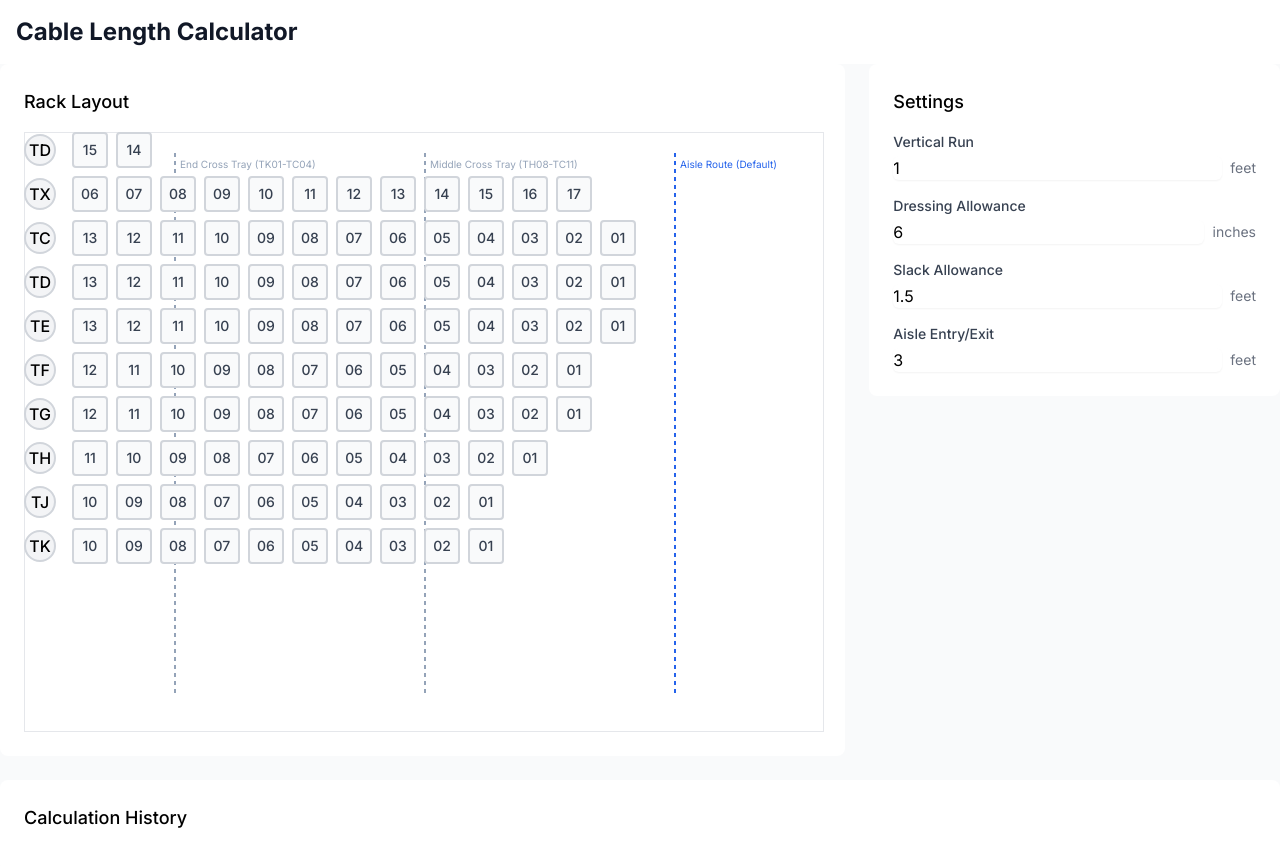
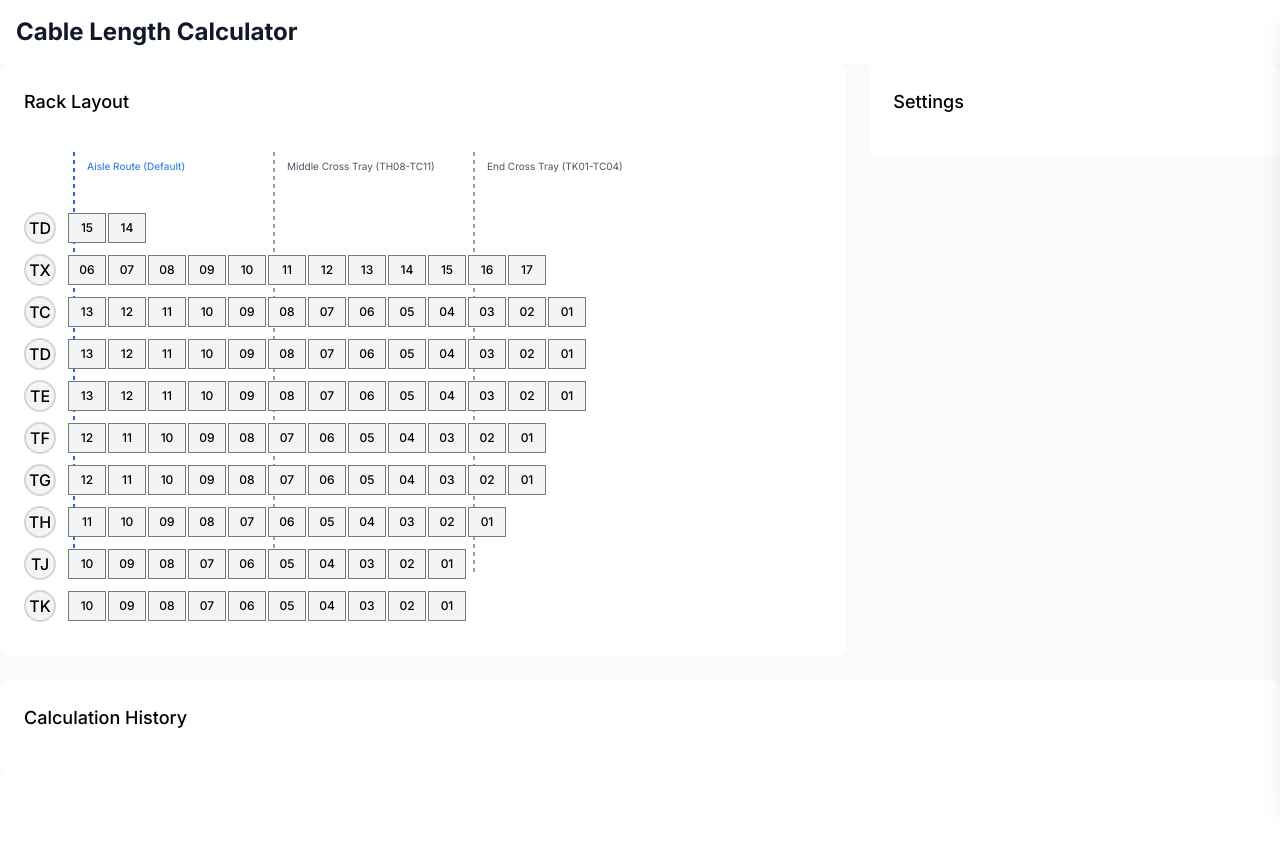
Before and after one commit to tinrooster/cablecalc, a Next.js app: page / in a window 1280 px wide. Shown: the top 866 px of the page. After the commit the page ends 800 px from the top, so only its background shows below. Built offline with nearby package versions, Linux system fonts and the light colour scheme.

Commit message:
Grid UI: Fix layout and path indicators
- Correct positioning of cable path indicators and labels
- Fix vertical line lengths and z-index layering
- Implement interactive path selection labels
- Adjust grid spacing and box styling
- Add basic position selection functionality

```diff
--- a/components/calculator/elements/RackGrid.tsx
+++ b/components/calculator/elements/RackGrid.tsx
@@ -21,11 +21,11 @@ const RACK_ROWS = [
 // Add these constants at the top
 const PATHS = {
   aisle: {
-    x: 650,  // Rightmost vertical line
+    x: 50,
     label: 'Aisle Route (Default)'
   },
   middle: {
-    x: 400,  // Middle cross tray position
+    x: 250,
     label: 'Middle Cross Tray (TH08-TC11)',
     fixed: {
       source: 'TH08',
@@ -33,7 +33,7 @@ const PATHS = {
     }
   },
   end: {
-    x: 150,   // End cross tray position
+    x: 450,
     label: 'End Cross Tray (TK01-TC04)',
     fixed: {
       source: 'TK01',
@@ -48,116 +48,101 @@ export function RackGrid() {
   const [sourcePosition, setSourcePosition] = useState(null);
   const [targetPosition, setTargetPosition] = useState(null);
 
-  // All useEffects must be at the top level, before any conditionals
   useEffect(() => {
     setMounted(true);
   }, []);
 
-  useEffect(() => {
-    if (mounted) {  // Check mounted inside the effect instead
-      console.group('State Update')
-      console.log('Route Type:', routeType)
-      console.log('Source Position:', sourcePosition)
-      console.log('Target Position:', targetPosition)
-      console.groupEnd()
+  const handlePositionClick = (rowId: string, position: string) => {
+    const positionId = `${rowId}-${position}`;
+
+    // If no source selected, set it as source
+    if (!sourcePosition) {
+      setSourcePosition(positionId);
+      return;
     }
-  }, [routeType, sourcePosition, targetPosition, mounted]);
 
-  const handlePositionClick = useCallback((row: string, position: string) => {
-    console.group('Position Click')
-    console.log('Clicked:', { row, position })
-    console.log('Current State:', { sourcePosition, targetPosition, routeType })
+    // If clicking the source again, deselect it
+    if (positionId === sourcePosition) {
+      setSourcePosition(null);
+      return;
+    }
 
-    const positionId = `${row}-${position}`
+    // If source is selected but no target, set target
+    if (!targetPosition) {
+      setTargetPosition(positionId);
+      return;
+    }
 
-    // Wrap state updates in requestAnimationFrame to ensure UI stays responsive
-    requestAnimationFrame(() => {
-      try {
-        if (positionId === sourcePosition) {
-          console.log('Clearing source position')
-          setSourcePosition(null)
-          setTargetPosition(null) // Clear both to avoid stuck state
-        } else if (positionId === targetPosition) {
-          console.log('Clearing target position')
-          setTargetPosition(null)
-        } else if (!sourcePosition) {
-          console.log('Setting source:', positionId)
-          setSourcePosition(positionId)
-        } else if (!targetPosition) {
-          console.log('Setting target:', positionId)
-          setTargetPosition(positionId)
-        } else {
-          console.log('Resetting and setting new source:', positionId)
-          setSourcePosition(positionId)
-          setTargetPosition(null)
-        }
-      } catch (error) {
-        console.error('Error in handlePositionClick:', error)
-        // Reset state on error
-        setSourcePosition(null)
-        setTargetPosition(null)
-      }
-    })
+    // If clicking the target again, deselect it
+    if (positionId === targetPosition) {
+      setTargetPosition(null);
+      return;
+    }
 
-    console.groupEnd()
-  }, [sourcePosition, targetPosition])
+    // If both are selected, start over with new source
+    setSourcePosition(positionId);
+    setTargetPosition(null);
+  };
 
-  // Debug render
-  console.log('RackGrid rendering with:', { routeType, sourcePosition, targetPosition })
-
-  // Reset selections when changing route type
-  const handleRouteChange = useCallback((type: 'aisle' | 'middle' | 'end') => {
-    console.log('Route type changed:', type) // Debug log
-    setRouteType(type)
-    setSourcePosition(null)
-    setTargetPosition(null)
-  }, [])
-
-  if (!mounted) {
-    return null;
-  }
+  if (!mounted) return null;
 
   return (
     <div className="relative w-full h-full">
-      <svg width={800} height={600} className="border border-gray-200">
-        {/* Path Indicators */}
+      {/* Cable Path Lines - with shorter height */}
+      <svg width={800} height={500} className="absolute top-0 z-0">
         {Object.entries(PATHS).map(([key, config]) => (
           <g key={key} transform={`translate(${config.x}, 20)`}>
             <line
               x1="0" y1="0"
-              x2="0" y2="540"
+              x2="0" y2="420"
               stroke={routeType === key ? "#2563eb" : "#94a3b8"}
               strokeWidth="2"
               strokeDasharray="4 4"
             />
-            <text
-              x="5" y="15"
-              className="text-[10px]"
-              fill={routeType === key ? "#2563eb" : "#94a3b8"}
-            >
-              {config.label}
-            </text>
           </g>
         ))}
       </svg>
 
-      {/* Rack Layout - MOVED OUTSIDE SVG */}
-      <div className="absolute top-0 left-0 w-full">
+      {/* Interactive Cable Path Labels - above */}
+      <div className="relative z-20 h-16">
+        <svg width={800} height={60}>
+          {Object.entries(PATHS).map(([key, config]) => (
+            <g key={key} transform={`translate(${config.x}, 20)`}>
+              <foreignObject x="5" y="0" width="200" height="30">
+                <button
+                  onClick={() => setRouteType(key)}
+                  className={`
+                    text-[10px] px-2 py-1 rounded
+                    transition-colors duration-150
+                    hover:text-blue-600
+                    ${routeType === key
+                      ? 'text-blue-500 font-medium'
+                      : 'text-gray-600'
+                    }
+                  `}
+                >
+                  {config.label}
+                </button>
+              </foreignObject>
+            </g>
+          ))}
+        </svg>
+      </div>
+
+      {/* Grid - middle layer */}
+      <div className="relative z-10 mt-4">
         {RACK_ROWS.map((row) => (
-          <div key={row.id} className="flex items-center gap-4 mb-2">
-            <div className="w-8 h-8 flex items-center justify-center bg-gray-100 border-2 border-gray-300 rounded-full font-medium">
+          <div key={row.id} className="flex items-center mb-[10px]">
+            <div className="w-8 h-8 flex items-center justify-center bg-gray-100 border-2 border-gray-300 rounded-full font-medium mr-3">
               {row.displayId}
             </div>
-            <div className="flex gap-2">
+            <div className="flex gap-[2px]">
               {row.positions.map((pos) => (
                 <RackPosition
                   key={`${row.id}-${pos}`}
                   row={row.id}
                   position={pos}
-                  isSelected={
-                    sourcePosition === `${row.id}-${pos}` ||
-                    targetPosition === `${row.id}-${pos}`
-                  }
+                  isSelected={sourcePosition === `${row.id}-${pos}` || targetPosition === `${row.id}-${pos}`}
                   isSource={sourcePosition === `${row.id}-${pos}`}
                   onClick={() => handlePositionClick(row.id, pos)}
                 />
@@ -167,7 +152,7 @@ export function RackGrid() {
         ))}
       </div>
     </div>
-  )
+  );
 }
 
 // Path rendering components
--- a/components/calculator/elements/RackPosition.tsx
+++ b/components/calculator/elements/RackPosition.tsx
@@ -3,7 +3,7 @@
 interface RackPositionProps {
   row: string
   position: string
-  isSelected?: boolean
+  isSelected: boolean
   isSource?: boolean
   onClick: () => void
 }
@@ -11,32 +11,43 @@ interface RackPositionProps {
 export function RackPosition({ row, position, isSelected, isSource, onClick }: RackPositionProps) {
   return (
     <button
-      type="button"
       className={`
-        w-9 h-9
-        border-2
-        rounded
-        flex
-        items-center
-        justify-center
-        text-sm
-        font-medium
+        w-[38px] h-[30px]
+        flex items-center justify-center
+        border border-[#797979]
+        font-medium text-xs
         transition-colors
-        duration-150
-        ${
-          isSelected
-            ? isSource
-              ? 'bg-blue-100 border-blue-500 text-blue-700'
-              : 'bg-blue-200 border-blue-600 text-blue-800'
-            : 'bg-gray-50 border-gray-300 hover:bg-gray-100 text-gray-700'
+        ${isSelected
+          ? 'bg-blue-500 text-white'
+          : 'bg-[#f3f4f6] hover:border-blue-500'
         }
       `}
-      onClick={(e) => {
-        e.preventDefault()
-        onClick()
-      }}
+      onClick={onClick}
     >
       {position}
     </button>
   )
 }
+
+const PATHS = {
+  aisle: {
+    x: 50,
+    label: 'Aisle Route (Default)'
+  },
+  middle: {
+    x: 400,    // Middle Cross Tray position
+    label: 'Middle Cross Tray (TH08-TC11)',
+    fixed: {
+      source: 'TH08',
+      target: 'TC11'
+    }
+  },
+  end: {
+    x: 150,    // End Cross Tray position
+    label: 'End Cross Tray (TK01-TC04)',
+    fixed: {
+      source: 'TK01',
+      target: 'TC04'
+    }
+  }
+};
--- a/components/calculator/elements/SettingsPanel.tsx
+++ b/components/calculator/elements/SettingsPanel.tsx
@@ -2,90 +2,69 @@
 
 import { useState } from 'react'
 
-export function SettingsPanel() {
-  const [settings, setSettings] = useState({
-    verticalRun: { value: 1, unit: 'feet' },
-    dressingAllowance: { value: 6, unit: 'inches' },
-    slackAllowance: { value: 1.5, unit: 'feet' },
-    aisleEntryExit: { value: 3, unit: 'feet' }
-  })
+export function SettingsPanel({ isOpen, onClose }) {
+  return (
+    <>
+      {/* Overlay */}
+      <div
+        className={`
+          fixed inset-0 bg-black bg-opacity-25 transition-opacity
+          ${isOpen ? 'opacity-100' : 'opacity-0 pointer-events-none'}
+        `}
+        onClick={onClose}
+      />
 
-  const handleChange = (key: string, value: number, unit: 'feet' | 'inches') => {
-    setSettings(prev => ({
-      ...prev,
-      [key]: { value, unit }
-    }))
-  }
+      {/* Panel */}
+      <div
+        className={`
+          fixed right-0 top-0 h-full w-96
+          bg-white shadow-xl
+          transform transition-transform duration-300 ease-in-out
+          ${isOpen ? 'translate-x-0' : 'translate-x-full'}
+        `}
+      >
+        <div className="p-6">
+          <div className="flex justify-between items-center mb-6">
+            <h2 className="text-lg font-semibold">Settings</h2>
+            <button
+              onClick={onClose}
+              className="text-gray-500 hover:text-gray-700"
+            >
+              ×
+            </button>
+          </div>
 
-  return (
-    <div className="space-y-4">
+          <div className="space-y-6">
             <div>
-        <label className="block text-sm font-medium text-gray-700">
+              <label className="block text-sm font-medium text-gray-700 mb-2">
                 Vertical Run
               </label>
-        <div className="flex gap-2">
+              <div className="flex items-center gap-2">
                 <input
                   type="number"
-            value={settings.verticalRun.value}
-            onChange={(e) => handleChange('verticalRun', Number(e.target.value), 'feet')}
-            className="mt-1 block w-full rounded-md border-gray-300 shadow-sm focus:border-blue-500 focus:ring-blue-500"
+                  className="w-20 p-2 border rounded"
+                  defaultValue={1}
                 />
-          <span className="mt-1 inline-flex items-center text-sm text-gray-500">
-            feet
-          </span>
+                <span className="text-gray-600">feet</span>
               </div>
             </div>
 
             <div>
-        <label className="block text-sm font-medium text-gray-700">
+              <label className="block text-sm font-medium text-gray-700 mb-2">
                 Dressing Allowance
               </label>
-        <div className="flex gap-2">
+              <div className="flex items-center gap-2">
                 <input
                   type="number"
-            value={settings.dressingAllowance.value}
-            onChange={(e) => handleChange('dressingAllowance', Number(e.target.value), 'inches')}
-            className="mt-1 block w-full rounded-md border-gray-300 shadow-sm focus:border-blue-500 focus:ring-blue-500"
+                  className="w-20 p-2 border rounded"
+                  defaultValue={6}
                 />
-          <span className="mt-1 inline-flex items-center text-sm text-gray-500">
-            inches
-          </span>
-        </div>
-      </div>
-
-      <div>
-        <label className="block text-sm font-medium text-gray-700">
-          Slack Allowance
-        </label>
-        <div className="flex gap-2">
-          <input
-            type="number"
-            value={settings.slackAllowance.value}
-            onChange={(e) => handleChange('slackAllowance', Number(e.target.value), 'feet')}
-            className="mt-1 block w-full rounded-md border-gray-300 shadow-sm focus:border-blue-500 focus:ring-blue-500"
-          />
-          <span className="mt-1 inline-flex items-center text-sm text-gray-500">
-            feet
-          </span>
-        </div>
-      </div>
-
-      <div>
-        <label className="block text-sm font-medium text-gray-700">
-          Aisle Entry/Exit
-        </label>
-        <div className="flex gap-2">
-          <input
-            type="number"
-            value={settings.aisleEntryExit.value}
-            onChange={(e) => handleChange('aisleEntryExit', Number(e.target.value), 'feet')}
-            className="mt-1 block w-full rounded-md border-gray-300 shadow-sm focus:border-blue-500 focus:ring-blue-500"
-          />
-          <span className="mt-1 inline-flex items-center text-sm text-gray-500">
-            feet
-          </span>
+                <span className="text-gray-600">inches</span>
               </div>
             </div>
           </div>
-  )
+        </div>
+      </div>
+    </>
+  );
 }
--- /dev/null
+++ b/components/calculator/index.tsx
@@ -0,0 +1,38 @@
+'use client';
+
+import { useState } from 'react';
+import { RackGrid } from './elements/RackGrid';
+import { SettingsPanel } from './elements/SettingsPanel';
+
+export function CableLengthCalculator() {
+  const [showSettings, setShowSettings] = useState(false);
+
+  return (
+    <div className="w-full max-w-6xl mx-auto p-4">
+      <h1 className="text-2xl font-bold mb-6">Cable Length Calculator</h1>
+
+      {/* Main Content */}
+      <div className="mb-8">
+        <h2 className="text-xl font-semibold mb-4">Rack Layout</h2>
+        <RackGrid />
+      </div>
+
+      {/* Settings Panel */}
+      <SettingsPanel
+        isOpen={showSettings}
+        onClose={() => setShowSettings(false)}
+      />
+
+      {/* Settings Toggle Button */}
+      <button
+        onClick={() => setShowSettings(true)}
+        className="fixed bottom-6 right-6 w-12 h-12
+                   bg-blue-500 text-white rounded-full
+                   shadow-lg flex items-center justify-center
+                   hover:bg-blue-600 transition-colors"
+      >
+        ⚙️
+      </button>
+    </div>
+  );
+}
--- /dev/null
+++ b/components/calculator/settings/SlideOutPanel.tsx
@@ -0,0 +1,19 @@
+export function SettingsPanel({ isOpen, onClose }) {
+  return (
+    <div
+      className={`
+        fixed top-0 right-0 h-full w-96
+        bg-white shadow-xl transform transition-transform
+        ${isOpen ? 'translate-x-0' : 'translate-x-full'}
+      `}
+    >
+      <div className="p-6">
+        <div className="flex justify-between items-center mb-6">
+          <h2 className="text-xl font-bold">Settings</h2>
+          <button onClick={onClose}>×</button>
+        </div>
+        {/* Settings content */}
+      </div>
+    </div>
+  );
+}
```
Also changed, not shown: 1 other file (tests, documents, lock files or other folders). Lines whose indentation alone changed are shown as unchanged.
